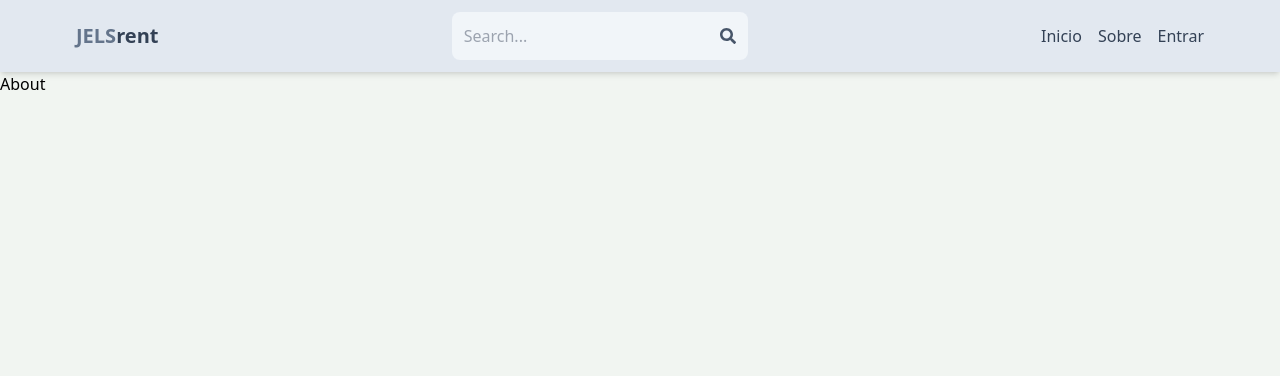
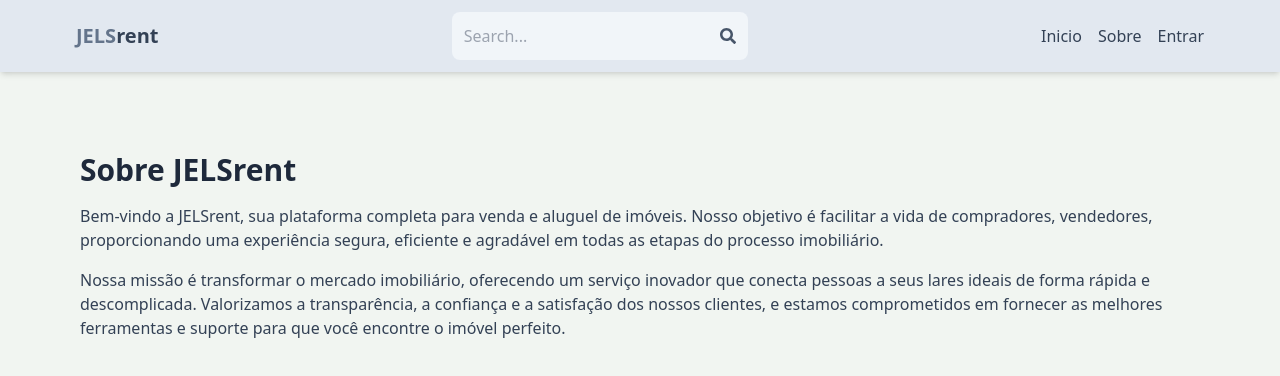
Before and after one commit to JokingTaremba/JELSrent-Beira, a React (Vite) app in the folder client/: page /about in a window 1280 px wide. Shown: the top 376 px of the page. Built offline with nearby package versions, Linux system fonts and the light colour scheme; no server answers.

Commit message:
completando about page

```diff
--- a/client/src/pages/About.jsx
+++ b/client/src/pages/About.jsx
@@ -2,6 +2,17 @@ import React from 'react'
 
 export default function About() {
   return (
-    <div>About</div>
+    <div className='py-20 px-4 max-w-6xl mx-auto'>
+      <h1 className='text-3xl font-bold mb-4 text-slate-800'>Sobre JELSrent</h1>
+      <p className='mb-4 text-slate-700'>Bem-vindo a JELSrent, sua plataforma completa
+       para venda e aluguel de imóveis. Nosso objetivo é facilitar a vida de compradores, vendedores,
+       proporcionando uma experiência segura, eficiente e agradável em todas as etapas do processo imobiliário.</p>
+      <p className='mb-4 text-slate-700'>
+      Nossa missão é transformar o mercado imobiliário, oferecendo um serviço inovador que conecta
+      pessoas a seus lares ideais de forma rápida e descomplicada. Valorizamos a transparência,
+       a confiança e a satisfação dos nossos clientes, e estamos comprometidos em fornecer as melhores
+       ferramentas e suporte para que você encontre o imóvel perfeito.
+      </p>
+    </div>
   )
 }
```
